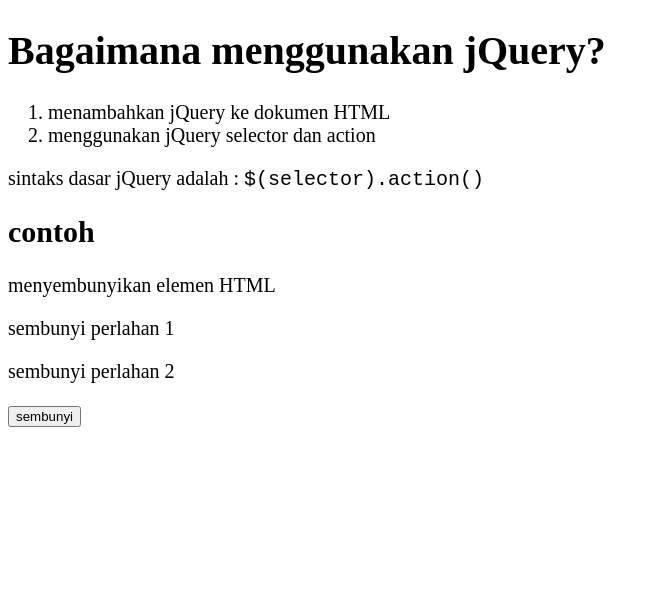
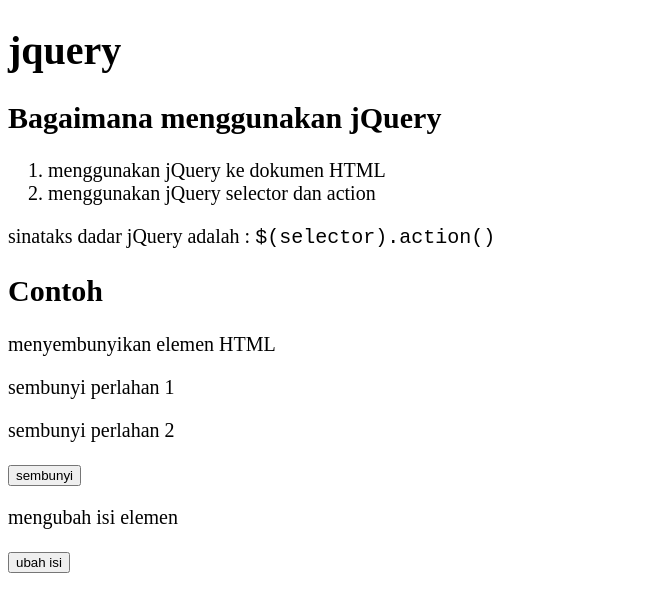
Before and after one commit to Farhandenn/Latihan-17, a plain HTML site: page index.html in a window 1280 px wide. Shown: the whole page, without its empty margins (0-660 px from the left). Drawn offline with nearby package versions, Linux system fonts and the light colour scheme.

Commit message:
mengubah teks tebal

```diff
--- a/index.html
+++ b/index.html
@@ -5,44 +5,55 @@
   <meta http-equiv="X-UA-Compatible" content="IE=Edge">
   <meta name="viewport" content="width=device-width, initial-scale=1">
 
-  <title>jQuery</title>
+  <title>jquery</title>
+
   <script src="https://cdnjs.cloudflare.com/ajax/libs/jquery/3.7.1/jquery.min.js" integrity="sha512-v2CJ7UaYy4JwqLDIrZUI/4hqeoQieOmAZNXBeQyjo21dadnwR+8ZaIJVT8EE2iyI61OV8e6M8PP2/4hpQINQ/g==" crossorigin="anonymous" referrerpolicy="no-referrer"></script>
+  <!-- HTML -->
 
-  <!-- HTML -->
-  <h1>Bagaimana menggunakan jQuery?</h1>
+
+  <!-- Custom Styles -->
+  <link rel="stylesheet" href="style.css">
+</head>
+
+<body>
+  <h1>jquery</h1>
+
+  <h2>Bagaimana menggunakan jQuery</h2>
     <ol>
-    <li>menambahkan jQuery ke dokumen HTML</li>
-    <li>menggunakan jQuery selector dan action </li>
+    <li>menggunakan jQuery ke dokumen HTML</li>
+    <li>menggunakan jQuery selector dan action</li>
     </ol>
 
-  <p>sintaks dasar jQuery adalah :
+    <P>sinataks dadar jQuery adalah :
     <code>$(selector).action()</code>
-  </p>
+    </P>
 
-  <h2>contoh</h2>
+    <h2>Contoh</h2>
 
     <p id="elemen1">menyembunyikan elemen HTML</p>
     <p class="perlahan">sembunyi perlahan 1</p>
     <p class="perlahan">sembunyi perlahan 2</p>
     <button id="tombol1">sembunyi</button>
 
+    <p id="elemen2">mengubah isi elemen</p>
+    <button id="tombol2">ubah isi</button>
+
     <script>
-  // memastikan dokumen html sudah siap
+    //memastikan document html sudah siap
       $(document).ready(function() {
-      // menyembunyikan paragraf
+    //menyembunyikan paragraf
    $("#tombol1").click(function() {
      $("#elemen1").hide()
      $(".perlahan").fadeOut("slow")
    })
+
+   //mengubah isi paragraf
+   $("#tombol2").click(function() {
+    $("#elemen2").html("diisi <b>huruf tebal</b>")
+   })
       })
     </script>
 
-  <!-- Custom Styles -->
-  <link rel="stylesheet" href="style.css">
-</head>
-
-<body>
-  <p></p>
   <!-- Project -->
   <script src="main.js"></script>
 </body>
```
Lines whose indentation alone changed are shown as unchanged.
